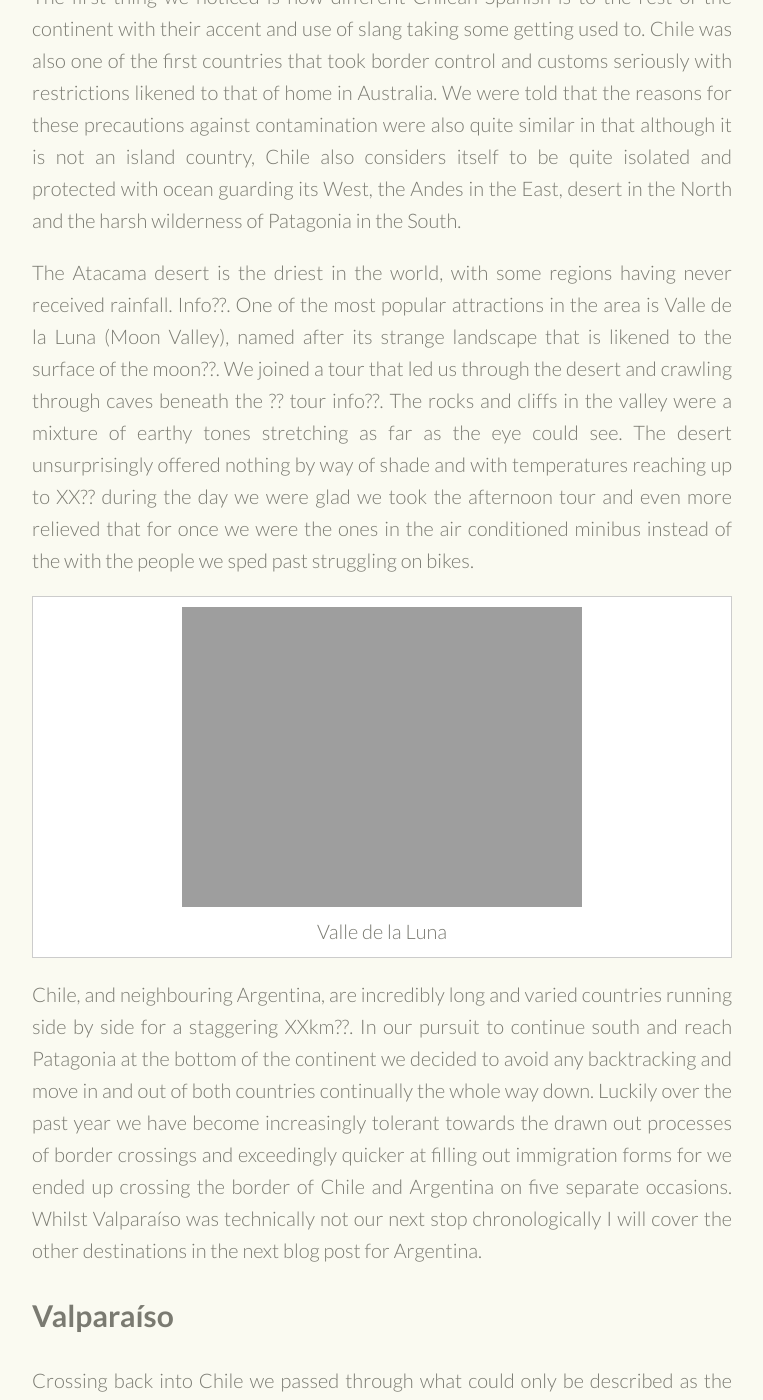
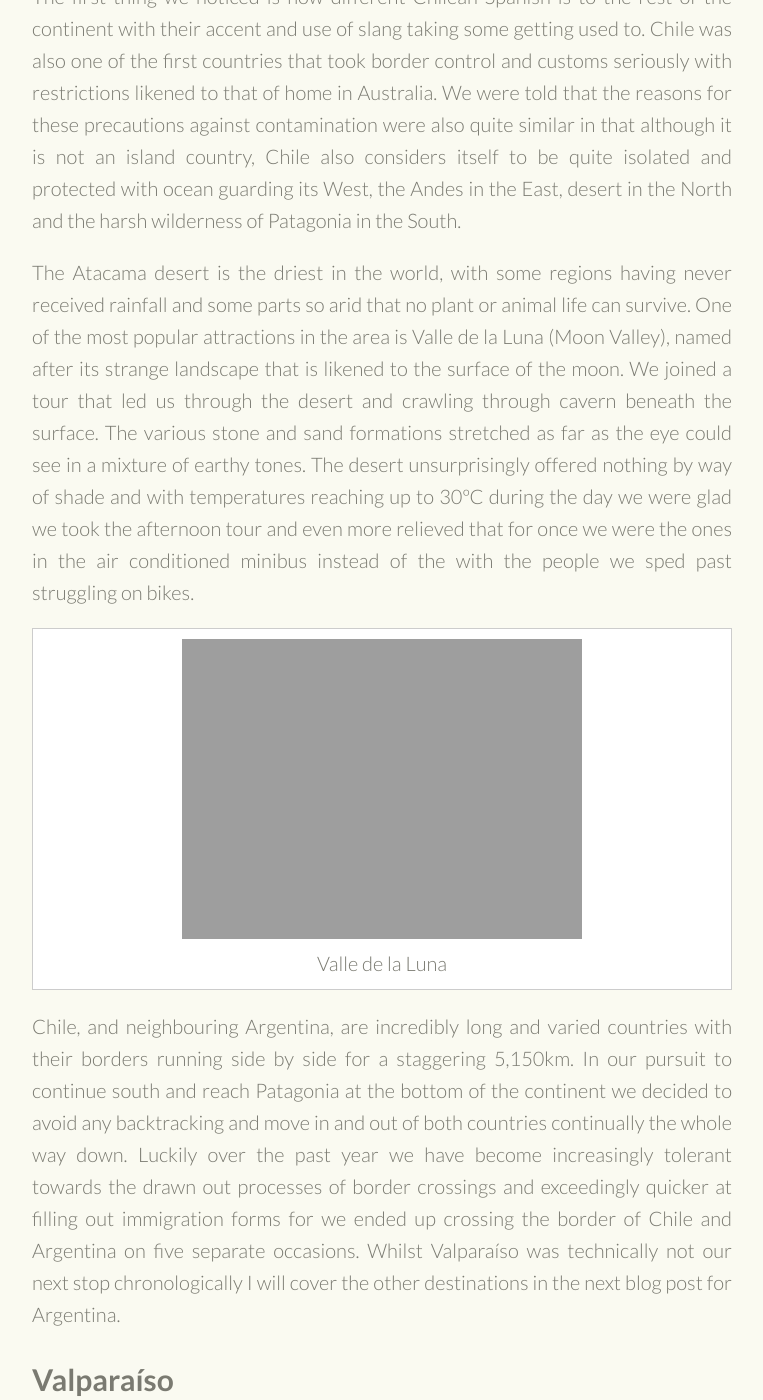
Before and after one commit to danielbowden/danielbowden.github.io, a Jekyll site: the page built from travel/_posts/2015-12-29-chile.md, in a window 1280 px wide and 1400 px high, scrolled down 908 px. Shown: the whole window, without its empty margins (258-1021 px from the left). Built offline with Jekyll 4.4.1, drawn with Linux system fonts in a browser that asks for light colours; comment, search, counter and statistics services are not loaded; some of the changed text lies outside the part shown.

Commit message:
Padding out info

```diff
--- a/travel/_posts/2015-12-29-chile.md
+++ b/travel/_posts/2015-12-29-chile.md
@@ -32,15 +32,15 @@ mapping:
       longitude: -70.911075
 ---
 
-Straight off three days on the Uyuni Salt Flats in Bolivia we were dropped at the Northern border of Chile and made our way into the closest town, San Pedro de Atacama. The small town is ?? cute?? dusty, made up of mudrock buildings?? that looked similar to the Flintstones.
+Straight off three days on the Uyuni Salt Flats in Bolivia we were dropped at the Northern border of Chile and made our way into the closest town, San Pedro de Atacama. The small, cute and dusty desert town is complete with cactus, narrow streets and mudbrick buildings that looked like something out of the Flintstones.
 
 The first thing we noticed is how different Chilean Spanish is to the rest of the continent with their accent and use of slang taking some getting used to. Chile was also one of the first countries that took border control and customs seriously with restrictions likened to that of home in Australia. We were told that the reasons for these precautions against contamination were also quite similar in that although it is not an island country, Chile also considers itself to be quite isolated and protected with ocean guarding its West, the Andes in the East, desert in the North and the harsh wilderness of Patagonia in the South.
 
-The Atacama desert is the driest in the world, with some regions having never received rainfall. Info??. One of the most popular attractions in the area is Valle de la Luna (Moon Valley), named after its strange landscape that is likened to the surface of the moon??. We joined a tour that led us through the desert and crawling through caves beneath the ?? tour info??. The rocks and cliffs in the valley were a mixture of earthy tones stretching as far as the eye could see. The desert unsurprisingly offered nothing by way of shade and with temperatures reaching up to XX?? during the day we were glad we took the afternoon tour and even more relieved that for once we were the ones in the air conditioned minibus instead of the with the people we sped past struggling on bikes.
+The Atacama desert is the driest in the world, with some regions having never received rainfall and some parts so arid that no plant or animal life can survive. One of the most popular attractions in the area is Valle de la Luna (Moon Valley), named after its strange landscape that is likened to the surface of the moon. We joined a tour that led us through the desert and crawling through cavern beneath the surface. The various stone and sand formations stretched as far as the eye could see in a mixture of earthy tones. The desert unsurprisingly offered nothing by way of shade and with temperatures reaching up to 30ºC during the day we were glad we took the afternoon tour and even more relieved that for once we were the ones in the air conditioned minibus instead of the with the people we sped past struggling on bikes.
 
 {% include image.html img="images/travel/imageName.jpg" title="Valle de la Luna" %}
 
-Chile, and neighbouring Argentina, are incredibly long and varied countries running side by side for a staggering XXkm??. In our pursuit to continue south and reach Patagonia at the bottom of the continent we decided to avoid any backtracking and move in and out of both countries continually the whole way down. Luckily over the past year we have become increasingly tolerant towards the drawn out processes of border crossings and exceedingly quicker at filling out immigration forms for we ended up crossing the border of Chile and Argentina on five separate occasions. Whilst Valparaíso was technically not our next stop chronologically I will cover the other destinations in the next blog post for Argentina.
+Chile, and neighbouring Argentina, are incredibly long and varied countries with their borders running side by side for a staggering 5,150km. In our pursuit to continue south and reach Patagonia at the bottom of the continent we decided to avoid any backtracking and move in and out of both countries continually the whole way down. Luckily over the past year we have become increasingly tolerant towards the drawn out processes of border crossings and exceedingly quicker at filling out immigration forms for we ended up crossing the border of Chile and Argentina on five separate occasions. Whilst Valparaíso was technically not our next stop chronologically I will cover the other destinations in the next blog post for Argentina.
 
 ##Valparaíso
 Crossing back into Chile we passed through what could only be described as the best looking border yet, though if you have been following previous posts you will know that this is not that difficult. Located amongst ski resorts its peaceful and picturesque backdrop of snow covered mountains was perfect to break up the long bus journey. We arrived into the seaside port town just as it had gone dark and after finding our hostel we dropped our bags and went searching for dinner. Walking from the hostel through empty, dark alleyways I began to wonder if we had chosen a dodgy location. It was not until the following morning when we went to explore that we realised that these same alleyways were actually colourful laneways filled with street art, restaurants, bars and coffee shops and one of the main tourist attractions in the city.
```
